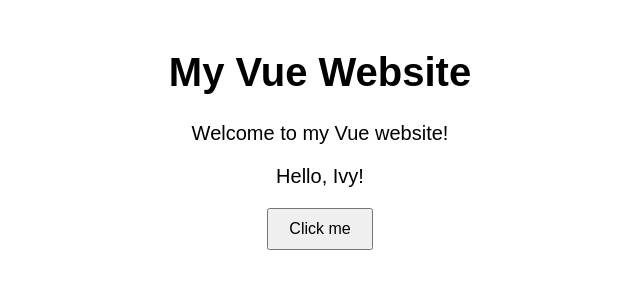
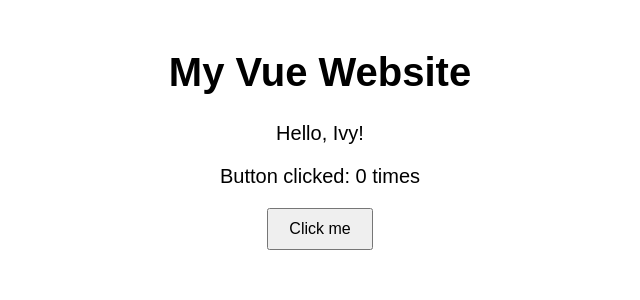
Before and after one commit to IvyOwO06/sppr-fullstack, a Vue app: page / in a window 1280 px wide. Shown: the top 300 px of the page, without its empty margins (320-960 px from the left). Built offline with nearby package versions, Linux system fonts and the light colour scheme.

Commit message:
Create Vue starter homepage

```diff
--- a/src/App.vue
+++ b/src/App.vue
@@ -2,10 +2,10 @@
 import { ref } from 'vue'
 
 const name = ref('Ivy')
-const message = ref('Welcome to my Vue website!')
+const count = ref(0)
 
-function changeMessage() {
-  message.value = 'You clicker the button!'
+function increaseCount() {
+  count.value++
 }
 </script>
 
@@ -13,11 +13,11 @@ function changeMessage() {
   <main>
     <h1>My Vue Website</h1>
 
-    <p>{{ message }}</p>
-
     <p>Hello, {{ name }}!</p>
 
-    <button @click="changeMessage">Click me</button>
+    <p>Button clicked: {{ count }} times</p>
+
+    <button @click="increaseCount">Click me</button>
   </main>
 </template>
 
```
